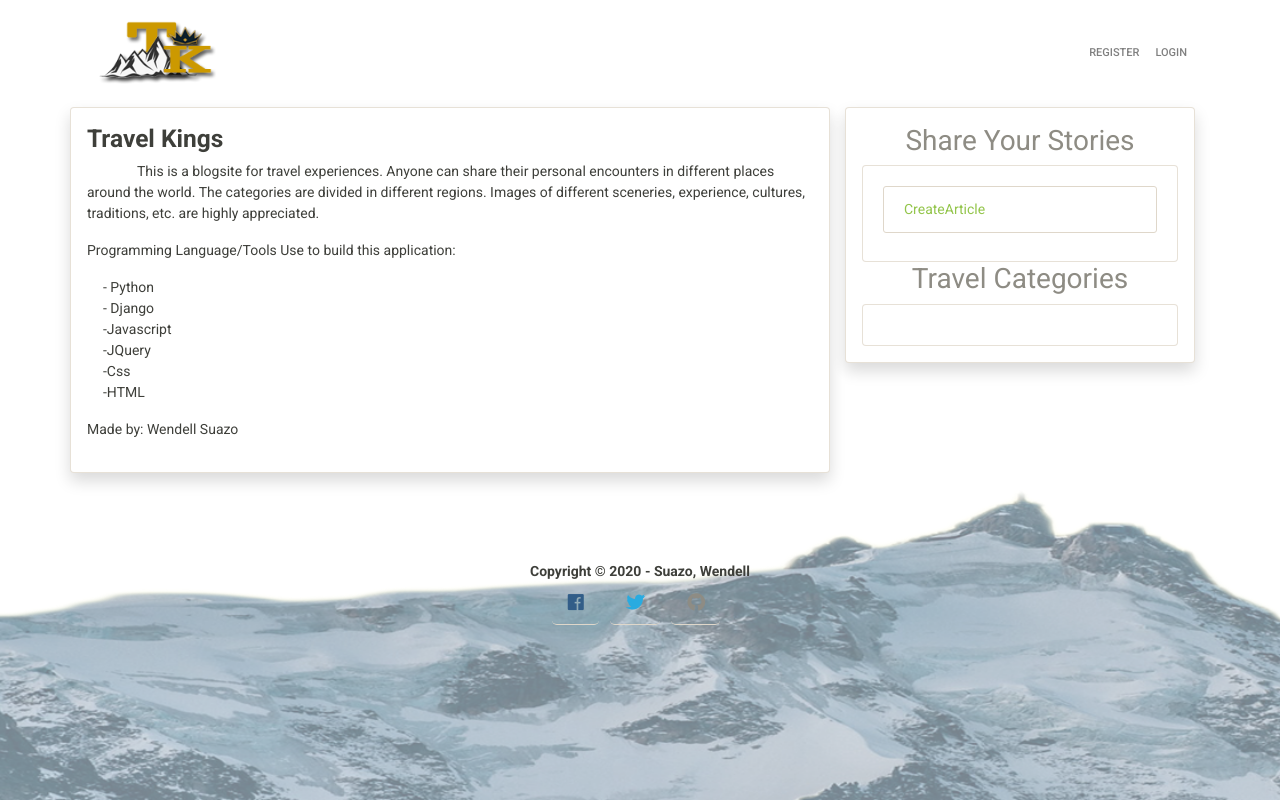
After one commit to wendell1101/travel-blog, a Django app: template templates/about.html in a window 1280 px wide. The commit adds this page. Run offline with Django 3.2, Linux system fonts and the light colour scheme; the template is opened without the code that fills it, so the values that code supplies are empty; some libraries are stand-ins or nearby versions.

Commit message:
Initial Commit

```diff
--- a/accounts/views.py
+++ b/accounts/views.py
@@ -1,4 +1,5 @@
 from django.shortcuts import render,redirect, reverse
+from django.contrib.auth.decorators import login_required
 from django.http import HttpResponseRedirect
 from django.contrib.auth.models import User
 from django.contrib.auth.views import LoginView, LogoutView
@@ -41,6 +42,7 @@
 class LogoutView(LogoutView):
     template_name= 'accounts/logout.html'
 
+@login_required
 def update_profile(request,slug):
     profile = Profile.objects.get(slug = slug)
     if request.method == 'POST':
--- a/articles/urls.py
+++ b/articles/urls.py
@@ -7,6 +7,7 @@
     ArticleDeleteView,
     CategoryDetailView,
     like,
+    about,
 )
 
 urlpatterns = [
@@ -17,4 +18,5 @@
     path('article/delete/<slug:slug>/',ArticleDeleteView.as_view(), name='article-delete'),
     path('category/detail/<slug:slug>/',CategoryDetailView.as_view(), name='category-detail'),
     path('like/', like, name="like"),
+    path('about/', about, name="about"),
 ]
--- a/articles/views.py
+++ b/articles/views.py
@@ -133,3 +133,6 @@
             result = article.like_count
             article.save()
         return JsonResponse({'result':result,})
+
+def about(request):
+    return render(request,'about.html',{'categories':Category.objects.all})
--- a/assets/css/main.css
+++ b/assets/css/main.css
@@ -1,6 +1,8 @@
 body{
     font-family: 'Roboto', sans-serif!important;
-    background:rgb(216, 213, 213);
+    background:url('../images/bg_final2.png') bottom fixed no-repeat;
+    background-size: cover;
+
 }
 
 
@@ -43,7 +45,7 @@
     justify-content: center;
     transform:translate(0,-110px);
     z-index:10;
-    background: #a2c76f;
+    background: #fff;
     opacity:0.9;
     padding:10px;
 
@@ -54,7 +56,6 @@
     align-items:center;
 }
 .social-media{
-    display:none;
     padding:5px;
     background:#ffffff;
     width:60px;
@@ -67,6 +68,7 @@
     right:5%;
     transition: background-color .3s;
     z-index: 1000;
+    /* display:none; */
 }
 .fb-icon{
     background:#0f4c75;
@@ -108,3 +110,9 @@
     opacity:1;filter:"alpha(opacity=100)";
     -ms-filter:"alpha(opacity=100)";
 }
+
+@media(max-width:720px){
+    .social-media{
+        display:none!important;
+    }
+}
--- a/assets/js/socialMedia.js
+++ b/assets/js/socialMedia.js
@@ -7,5 +7,4 @@
       btn.hide();
     }
   });
-
 });
--- a/requirements.txt
+++ b/requirements.txt
@@ -5,6 +5,7 @@
 django-crispy-forms==1.9.2
 django-summernote==0.8.11.6
 django-widget-tweaks==1.4.8
+gunicorn==20.0.4
 isort==4.3.21
 lazy-object-proxy==1.4.3
 mccabe==0.6.1
@@ -14,5 +15,6 @@
 six==1.15.0
 sqlparse==0.3.1
 toml==0.10.1
+whitenoise==5.2.0
 wrapt==1.12.1
 yapf==0.30.0
--- /dev/null
+++ b/templates/about.html
@@ -0,0 +1,42 @@
+{% extends 'base.html' %}
+{% load static %}
+
+{% block content %}
+
+
+<div class="row">
+    <div class="col-md-8 col-sm-12 shadow p-3 mb-5 bg-white card mb-3">
+        {% include 'messages/messages.html' %}
+        <h3 class="font-weight-bold text-dark">Travel Kings</h3>
+        <p class="" style="text-indent: 50px">
+            This is a blogsite for travel experiences. Anyone can share their personal encounters in different places around
+            the world. The categories are divided in different regions. Images of different sceneries, experience, cultures, traditions, etc.
+            are highly appreciated.<br/>
+        </p>
+        <p >
+            Programming Language/Tools Use to build this application:<br/>
+        </p>
+        <p class="ml-3">
+            - Python <br/>
+            - Django <br/>
+            -Javascript <br/>
+            -JQuery <br/>
+            -Css <br/>
+            -HTML <br/>
+        </p>
+        <p>Made by: Wendell Suazo</p>
+
+    </div>
+
+    <div class="col-md-4 col-sm-12">
+        {% include 'sidebar/sidebar.html' %}
+    </div>
+
+</div>
+
+
+
+{% endblock %}
+{% block scripts %}
+
+{% endblock scripts%}
--- a/templates/accounts/login.html
+++ b/templates/accounts/login.html
@@ -3,10 +3,11 @@
 
 {% block content%}
 
-  <article class="card-body mx-auto border" style="max-width: 500px;">
+  <article class="card-body mx-auto shadow bg-white" style="max-width: 500px;">
    {% include 'messages/messages.html' %}
 
     <h4 class="card-title mt-3 text-center">Login Here</h4>
+    <p class="card-title mt-3 text-center">To gain better access</p>
 
 
 
--- a/templates/accounts/register.html
+++ b/templates/accounts/register.html
@@ -3,7 +3,7 @@
 
 {% block content%}
 
-  <article class="card-body mx-auto border" style="max-width: 500px;">
+  <article class="card-body mx-auto shadow bg-white" style="max-width: 500px;">
     <h4 class="card-title mt-3 text-center">Create Account</h4>
     <p class="text-center">Get started with your free account</p>
     <p class="text-center">
--- a/templates/base.html
+++ b/templates/base.html
@@ -17,7 +17,7 @@
     <link href="https://fonts.googleapis.com/css2?family=Roboto&display=swap" rel="stylesheet">
     <link rel="stylesheet" href="https://use.fontawesome.com/releases/v5.0.8/css/all.css" />
     <!-- JS, Popper.js, and jQuery -->
-    <script src="//cdnjs.cloudflare.com/ajax/libs/jquery/3.2.1/jquery.min.js"></script>
+
 
 
     <script src="https://code.jquery.com/jquery-3.5.1.slim.min.js"
@@ -30,8 +30,8 @@
         integrity="sha384-B4gt1jrGC7Jh4AgTPSdUtOBvfO8shuf57BaghqFfPlYxofvL8/KUEfYiJOMMV+rV"
         crossorigin="anonymous"></script>
 
-        <link rel="stylesheet" href="https://maxcdn.bootstrapcdn.com/font-awesome/4.5.0/css/font-awesome.min.css">
-    <script src=”https://cdnjs.cloudflare.com/ajax/libs/jquery/3.1.1/jquery.min.js”></script>
+    <link rel="stylesheet" href="https://maxcdn.bootstrapcdn.com/font-awesome/4.5.0/css/font-awesome.min.css">
+    <script src="https://cdnjs.cloudflare.com/ajax/libs/jquery/3.5.1/jquery.min.js"></script>
 
 </head>
 
@@ -56,7 +56,7 @@
                                 <a class="nav-link" href="{% url 'index' %}">Dashboard <span class="sr-only">(current)</span></a>
                             </li>
                             <li class="nav-item">
-                                <a class="nav-link" href="#">About</a>
+                                <a class="nav-link" href="{% url 'about' %}">About</a>
                             </li>
                             <li class="nav-item">
                                 <a class="nav-link" href="{% url 'accounts:logout' %}">Logout</a>
@@ -100,8 +100,10 @@
     </div>
     {% include 'footer.html' %}
 
-    <script src="{% static 'js/main.js' %}"></script>
-    <script src="{% static 'js/socialMedia.js' %}"></script>
+        <script src="{% static 'js/main.js' %}"></script>
+        <script src="{% static 'js/socialMedia.js' %}"></script>
+
+
 </body>
 
 </html>
--- a/templates/footer.html
+++ b/templates/footer.html
@@ -1,5 +1,17 @@
 <footer class="page-footer font-small special-color-dark pt-4 footer">
-    <div class="footer-copyright text-center py-3"> Copyright © 2020 -
-        <a href="https://mdbootstrap.com/" class=" link"> Suazo, Wendell </a>
+    <div class="footer-copyright text-center py-3 text-dark font-weight-bold "> Copyright © 2020 -
+        <a href="https:facebook.com/wendell1101" class="text-dark font-weight-bold link"> Suazo, Wendell </a>
+        <div>
+            <a href="https://www.facebook.com/wendell1101" class="btn-floating btn-lg btn-tw text-primary   border-bottom mr-2" type="button" role="button">
+                <i class="fab fa-facebook"></i>
+            </a>
+            <a href="https://twitter.com/wendell1101" class="btn-floating btn-lg btn-tw text-info  border-bottom mr-2" type="button" role="button">
+                <i class="fab fa-twitter"></i>
+            </a>
+            <a href="https://github.com/wendell1101" class="btn-floating btn-lg btn-tw text-secondary  border-bottom mr-2" type="button" role="button">
+                <i class="fab fa-github"></i>
+            </a>
+        </div>
+
     </div>
 </footer>
```
Also changed, not shown: templates/accounts/profile_detail.html (+5 -3 lines), templates/articles/article_detail.html (+20 -7 lines), templates/index.html (+29 -32 lines), assets/images/bg_final.png (added), assets/images/bg_final2.png (added), 1 other file. Lines whose indentation alone changed are shown as unchanged.
